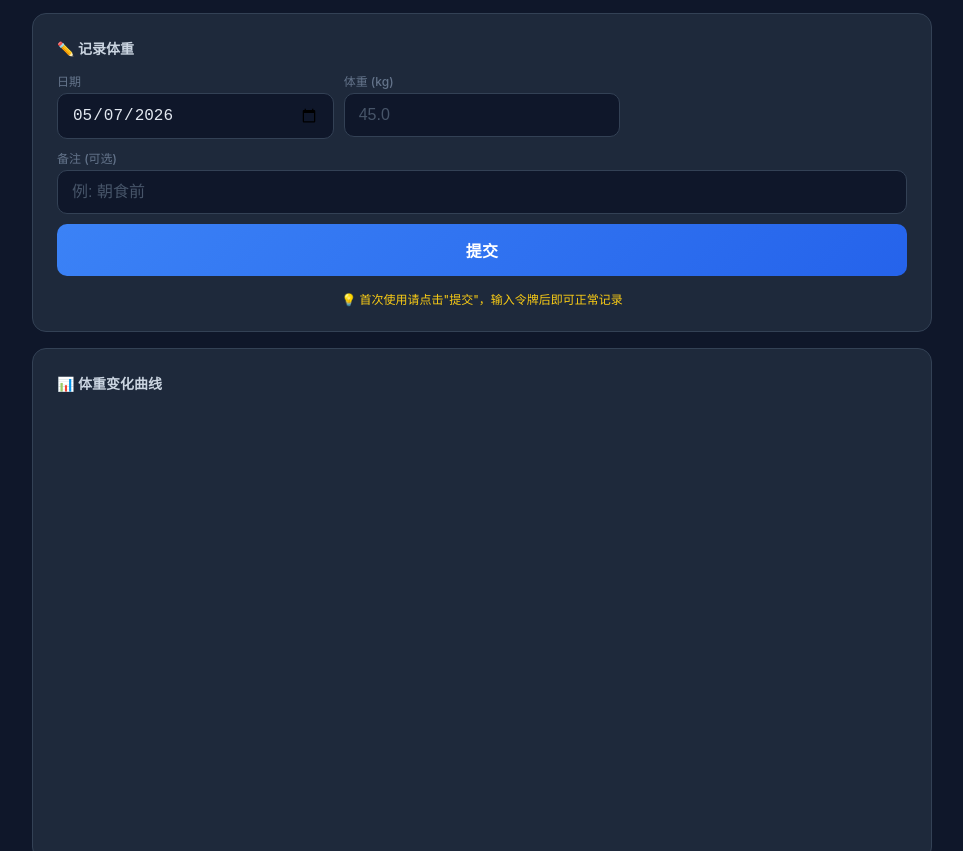
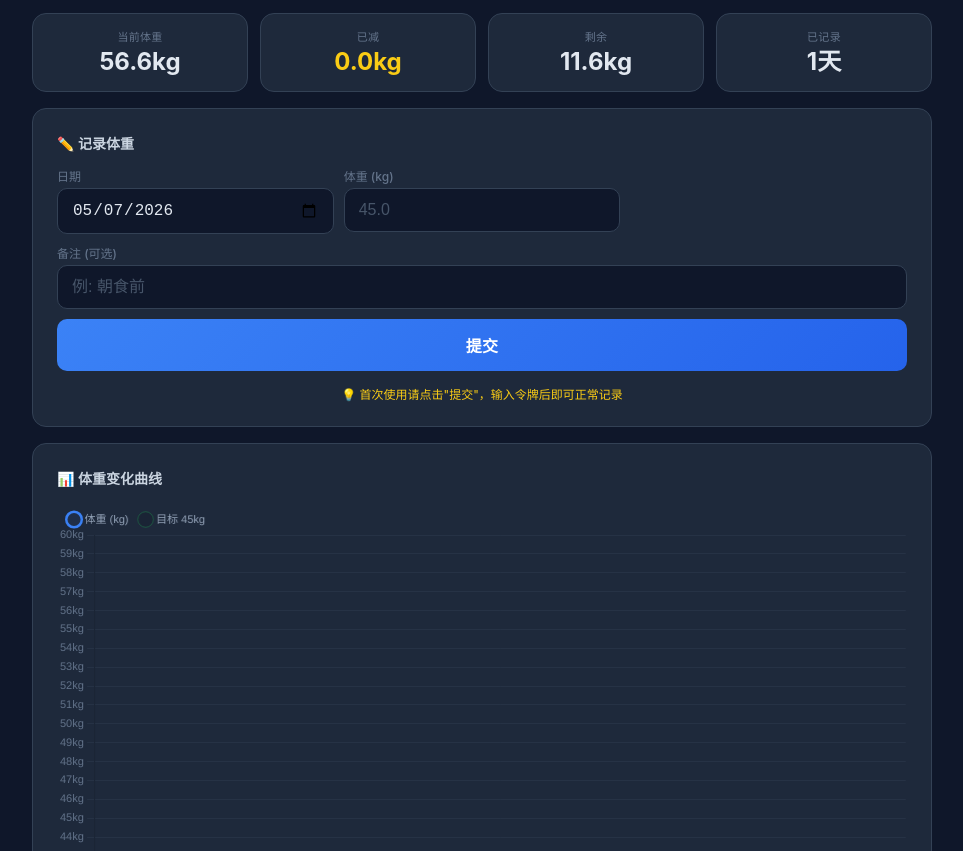
Before and after one commit to yumeAlexLee/weight_xmt, a plain HTML site: page docs/index.html in a window 1280 px wide. Shown: the part 101-952 px from the top of the page, without its empty margins (158-1121 px from the left). Drawn offline with nearby package versions, Linux system fonts and the light colour scheme.

Commit message:
auto: update weight dashboard

```diff
--- a/docs/index.html
+++ b/docs/index.html
@@ -97,6 +97,24 @@
       <p>记录每日体重变化</p>
     </div>
 
+    <div class="stats-grid">
+      <div class="stat-card">
+        <div class="label">当前体重</div>
+        <div class="value">56.6kg</div>
+      </div>
+      <div class="stat-card">
+        <div class="label">已减</div>
+        <div class="value neutral">0.0kg</div>
+      </div>
+      <div class="stat-card">
+        <div class="label">剩余</div>
+        <div class="value">11.6kg</div>
+      </div>
+      <div class="stat-card">
+        <div class="label">已记录</div>
+        <div class="value">1天</div>
+      </div>
+    </div>
     <div class="card">
       <div class="card-title">✏️ 记录体重</div>
       <div class="form-grid">
@@ -129,7 +147,7 @@
       <div class="table-wrap">
         <table>
           <thead><tr><th>日期</th><th>体重</th><th>备注</th></tr></thead>
-          <tbody></tbody>
+          <tbody><tr><td>2026-05-07</td><td>56.6</td><td class='note'></td></tr></tbody>
         </table>
       </div>
     </div>
@@ -137,7 +155,7 @@
   </div>
 
   <script>
-    const chartData = {"labels": [], "weights": [], "ma7": [], "target": 45, "maxIdx": 0, "maxVal": 0, "minIdx": 0, "minVal": 0, "rawDates": []};
+    const chartData = {"labels": ["05-07"], "weights": [56.6], "ma7": [null], "target": 45, "maxIdx": 0, "maxVal": 56.6, "minIdx": 0, "minVal": 56.6, "rawDates": ["2026-05-07"]};
 
     function initChart() {
       const ctx = document.getElementById('weightChart').getContext('2d');
```
